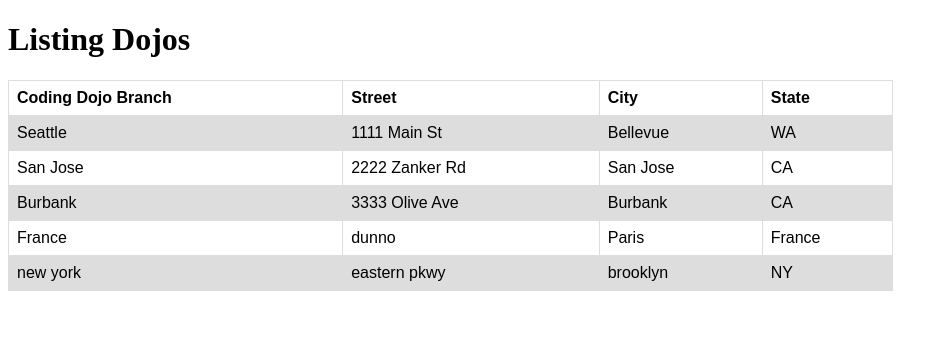
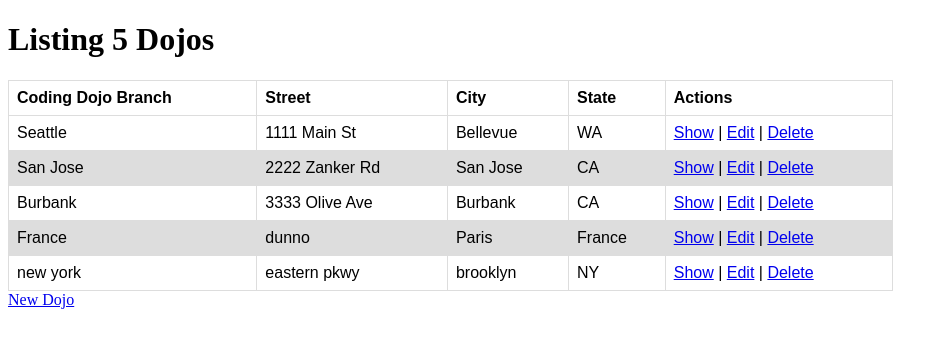
Before and after one commit to coding-dojo-ror-july/controllers_views_leibel, a Rails app: page /dojos in a window 1280 px wide. Shown: the top 348 px of the page, without its empty margins (0-948 px from the left). Run offline with Rails 7, Linux system fonts and the light colour scheme; data comes from the database, SQL or seed files in the repository; both versions use the stored data as it was after the commit; style sheets or scripts are compiled from the project's sources.

Commit message:
dojo dashboard 3

```diff
--- a/dojo_dashboard_I/app/controllers/dojos_controller.rb
+++ b/dojo_dashboard_I/app/controllers/dojos_controller.rb
@@ -11,16 +11,39 @@
     @dojo = Dojo.new(dojo_params)
 
     if @dojo.save
-      redirect_to root_url, notice: 'You have successfully created a Dojo!'
+      redirect_to root_path, notice: "You have successfully created a Dojo!"
     else
       flash[:errors] = @dojo.errors.full_messages
       redirect_to :back
     end
   end
 
+  def show
+    @dojo = Dojo.find(params[:id])
+  end
+
+  def edit
+    @dojo = Dojo.find(params[:id])
+  end
+
+  def update
+    @dojo = Dojo.find(params[:id])
+
+    if @dojo.update(dojo_params)
+      redirect_to root_path, notice: "You have successfully updated a Dojo!"
+    else
+      flash[:errors] = @dojo.errors.full_messages
+      redirect_to :back
+    end
+  end
+
+  def destroy
+    Dojo.find(params[:id]).destroy
+    redirect_to :root
+  end
+
   private
-
-  def dojo_params
-    params.require(:dojo).permit(:branch, :street, :city, :state)
-  end
+    def dojo_params
+      params.require(:dojo).permit(:branch, :street, :city, :state)
+    end
 end
--- a/dojo_dashboard_I/app/views/dojos/index.html.erb
+++ b/dojo_dashboard_I/app/views/dojos/index.html.erb
@@ -1,17 +1,32 @@
-<h1>Listing Dojos</h1>
+<h1>Listing <%= pluralize(@dojos.count, "Dojo") %></h1>
+
+<% if flash[:notice] %>
+	<p><%= flash[:notice] %></p>
+<% end %>
+
 <table>
-  <tr>
+	<thead>
 		<th>Coding Dojo Branch</th>
 		<th>Street</th>
 		<th>City</th>
 		<th>State</th>
-  </tr>
+		<th>Actions</th>
+	</thead>
+	<tbody>
 		<% @dojos.each do |dojo| %>
 		<tr>
 			<td><%= dojo.branch %></td>
 			<td><%= dojo.street %></td>
 			<td><%= dojo.city %></td>
 			<td><%= dojo.state %></td>
+			<td>
+				<%= link_to "Show", dojo %> |
+				<%= link_to "Edit", edit_dojo_path(dojo) %> |
+				<%= link_to "Delete", dojo, data: { method: :delete, confirm: "Are you sure?" } %>
+			</td>
 		</tr>
 		<% end %>
+	</tbody>
 </table>
+
+<%= link_to "New Dojo", new_dojo_path %>
--- /dev/null
+++ b/dojo_dashboard_I/app/views/dojos/show.html.erb
@@ -0,0 +1,6 @@
+<h1><%= @dojo.branch %></h1>
+
+<p>Addres: <%= @dojo.street %></p>
+<p>City: <%= @dojo.city %> State: <%= @dojo.state %></p>
+
+<%= link_to "Home", root_path %> | <%= link_to "Edit", edit_dojo_path(@dojo) %>
--- a/dojo_dashboard_I/config/routes.rb
+++ b/dojo_dashboard_I/config/routes.rb
@@ -1,8 +1,6 @@
 Rails.application.routes.draw do
   root 'dojos#index'
-  get 'dojos' => "dojos#index"
-  get 'dojos/new' => "dojos#new"
-  post 'dojos' => "dojos#create"
+  resources :dojos
 
   # For details on the DSL available within this file, see http://guides.rubyonrails.org/routing.html
 end
```
Also changed, not shown: dojo_dashboard_I/app/views/dojos/edit.html.erb (added, +31 -0 lines), dojo_dashboard_I/db/development.sqlite3, 1 other file. Lines whose indentation alone changed are shown as unchanged.
